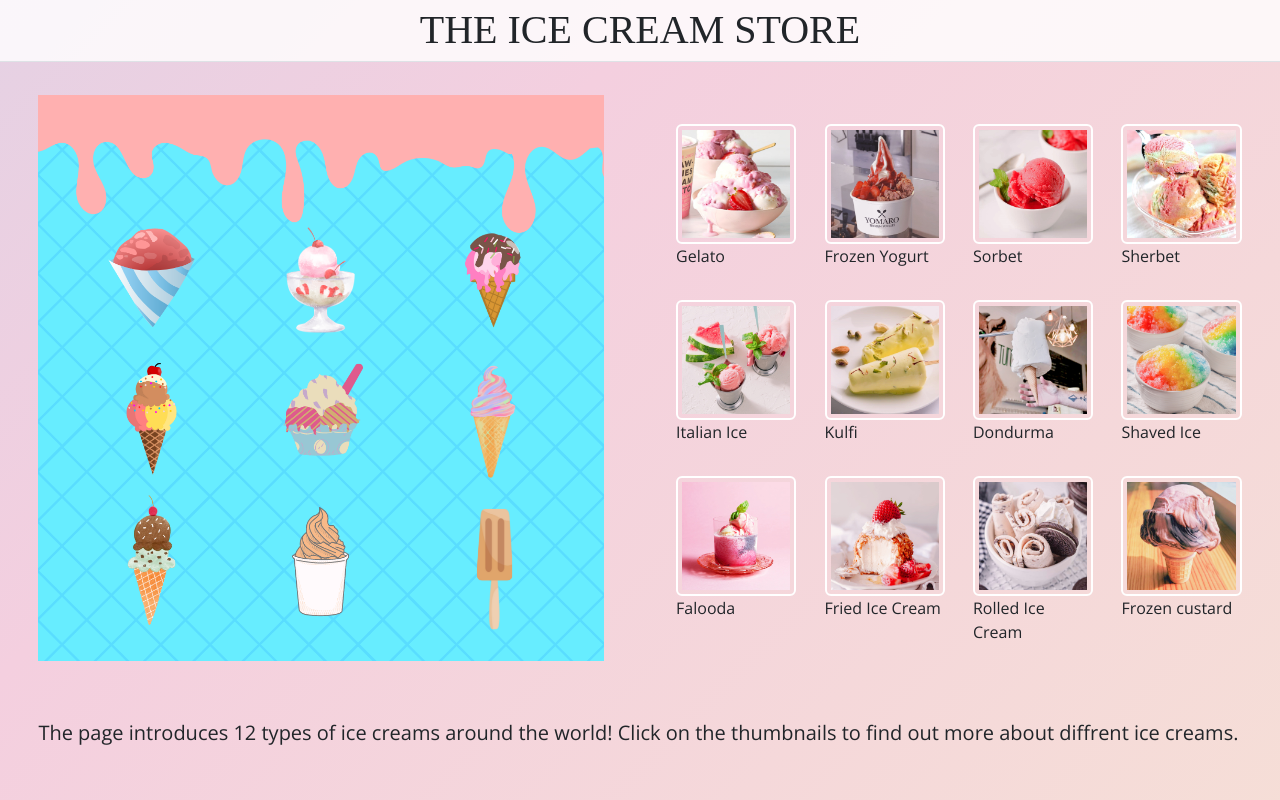
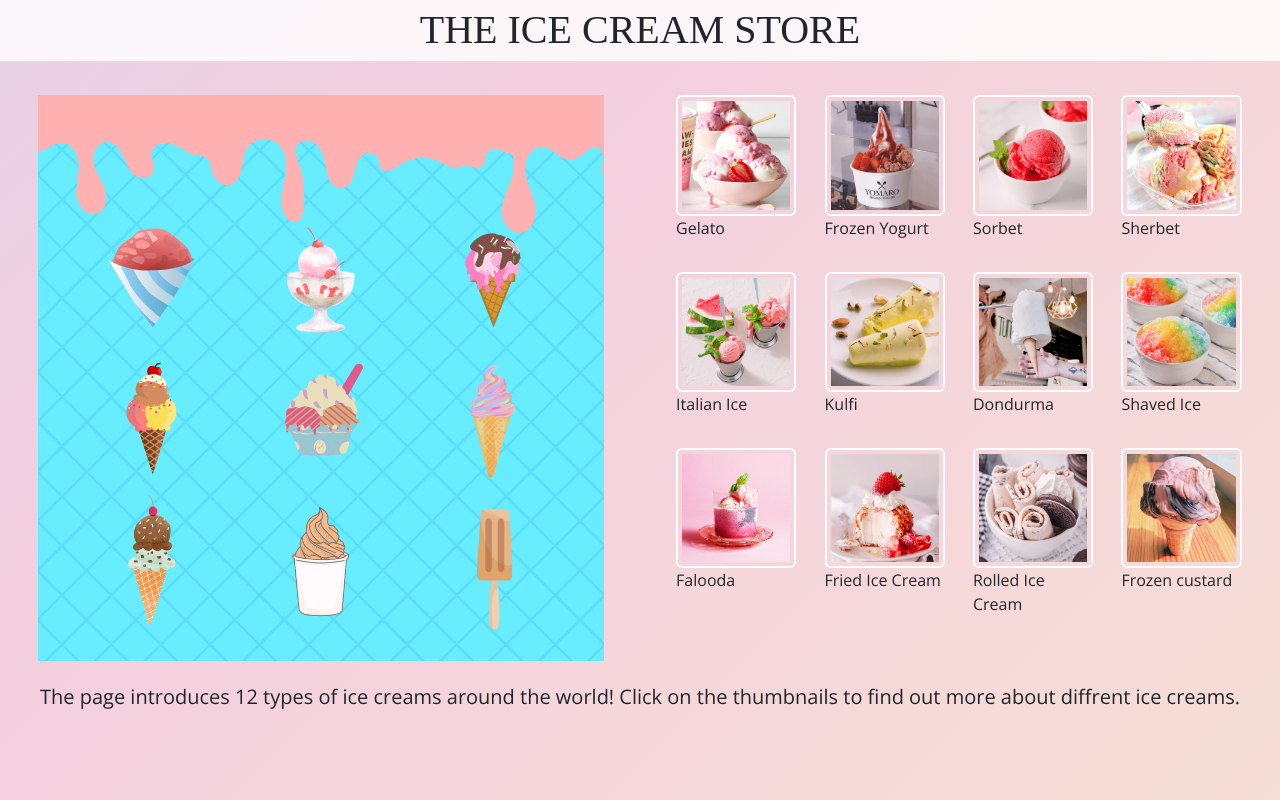
Before and after one commit to jxthetrash/iceCream, a React (Create React App) app: page / in a window 1280 px wide. Built offline with nearby package versions, Linux system fonts and the light colour scheme; the HTML template or start-up script is replaced by a standard one; a web font is replaced by a local one.

Commit message:
padding edit

```diff
--- a/src/index.css
+++ b/src/index.css
@@ -108,7 +108,6 @@ h1{
     grid-template-columns: repeat(4, 1fr);
     row-gap: 7%;
     margin: auto;
-    padding-top: 5%;
   }
   .name{
     display: inline;
@@ -118,6 +117,6 @@ h1{
   }
   #intro{
     grid-column: 1/ span 2;
-    padding-top: 5%;
+    text-align: center;
   }
 }
```
Also changed, not shown: 7 other files (tests, documents, lock files or other folders).
